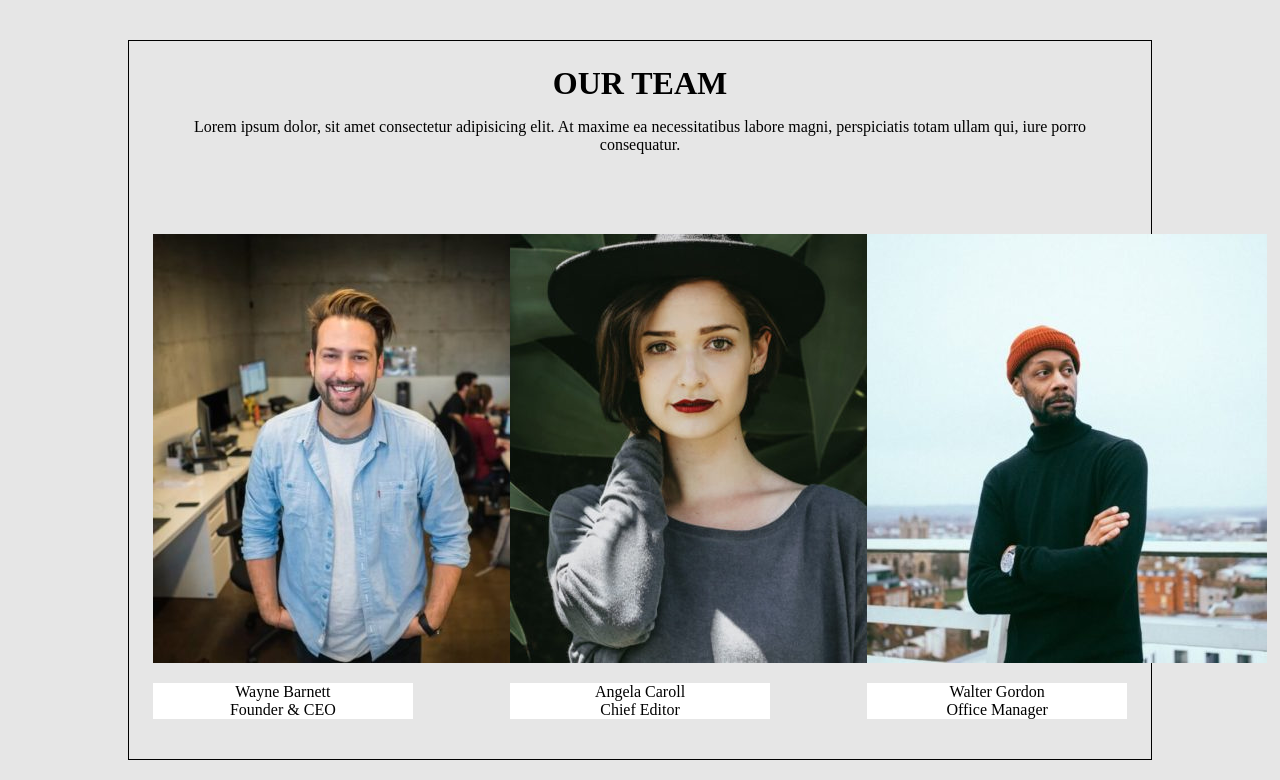
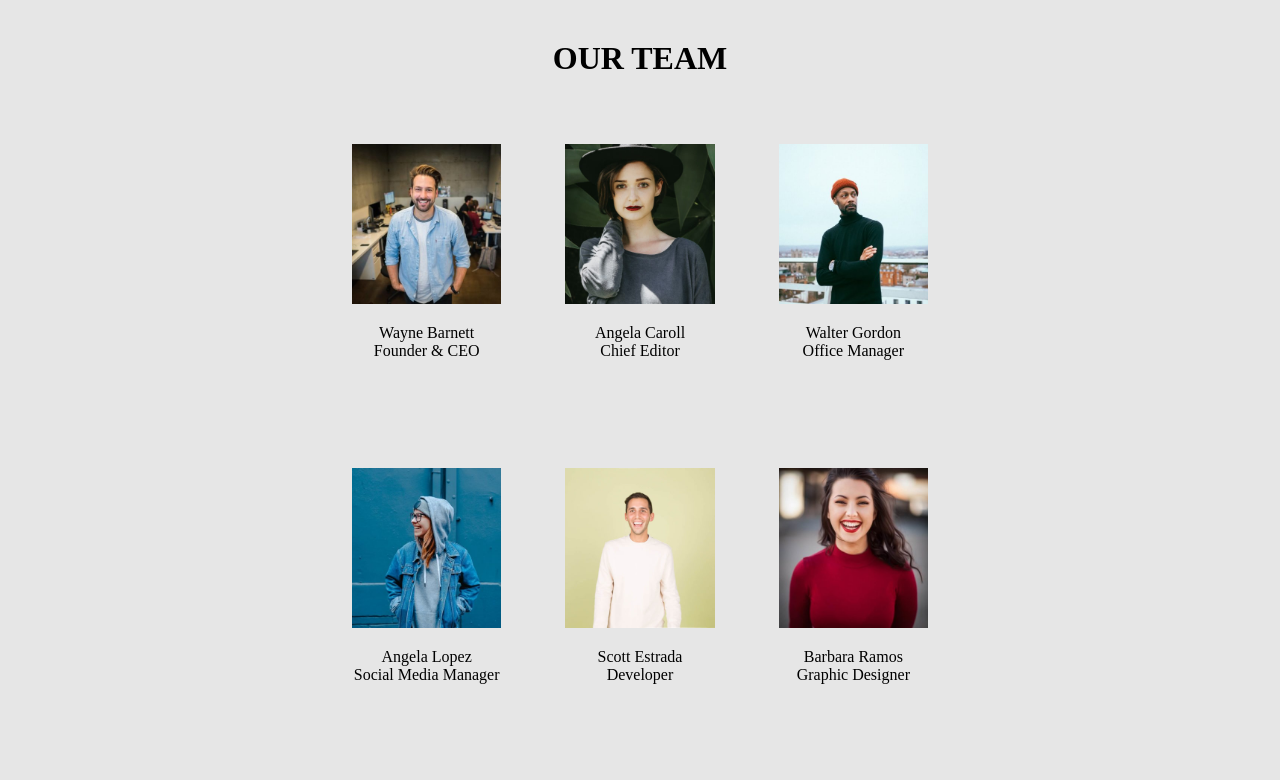
Before and after one commit to FabrizioMisseri/js-our-team, a plain HTML site: page index.html in a window 1280 px wide. Shown: the top 780 px of the page. Drawn offline with Linux system fonts and the light colour scheme.

Commit message:
refactoring

```diff
--- a/css/style.css
+++ b/css/style.css
@@ -8,6 +8,10 @@
 
 html{
     font-size: 100%;
+}
+
+img{
+    max-height: 20vh;
 }
 
 
@@ -23,27 +27,29 @@
 }
 
 .container{
-    width: 80%;
+    width: 50%;
     height: 90vh;
-    /* debug */
-    border: 1px solid black;
 }
 
-header, main{
-    padding: 1.5rem;
+header{
+    height: 10%;
 }
 
 /* MAIN */
 #cards-collector{
     display: flex;
     flex-wrap: wrap;
-    justify-content: space-between;
+    justify-content: center;
+    width: 100%;
+    height: 90%;
 }
 
 .card{
-    width: calc(80% / 3);
-    height: calc(90% / 3);
-    margin: 2rem 0;
+    width: calc(100% / 3);
+    display: flex;
+    flex-direction: column;
+    align-items: center;
+    padding: 2rem;
 }
 
 
@@ -56,7 +62,3 @@
 .text-center{
     text-align: center;
 }
-
-.bg-white{
-    background-color: white;
-}
--- a/index.html
+++ b/index.html
@@ -15,18 +15,20 @@
 
         <!-- HEADER -->
         <header>
-            <h1 class="mb-1 text-center">OUR TEAM</h1>
-
-            <p class="text-center">
-                Lorem ipsum dolor, sit amet consectetur adipisicing elit. At maxime ea necessitatibus labore magni, perspiciatis totam ullam qui, iure porro consequatur.
-            </p>
+            <h1 class="text-center">OUR TEAM</h1>
         </header>
         <!-- / HEADER -->
 
         <!-- MAIN -->
         <main id="cards-collector">
 
-            <!-- CARDS DA INSERIRE DINAMICAMENTE -->
+            <div class="row">
+                <!-- CARDS DA INSERIRE DINAMICAMENTE -->
+            </div>
+
+            <div class="row">
+                <!-- CARDS DA INSERIRE DINAMICAMENTE -->
+            </div>
 
         </main>
         <!-- / MAIN -->
--- a/js/script.js
+++ b/js/script.js
@@ -78,6 +78,6 @@
     const person = arrayTeam[i];
     console.log(person);
     console.log("foto", person.photo);
-    card.innerHTML = `<div class="mb-1"><img src="img/${person.photo}"></div> <div class="text-center bg-white"><p>${person.name}</p><p>${person.role}</p></div>`;
+    card.innerHTML = `<div class="mb-1"><img src="img/${person.photo}"></div> <div class="text-center"><p>${person.name}</p><p>${person.role}</p></div>`;
     cardsCollector.append(card);
 }
```
